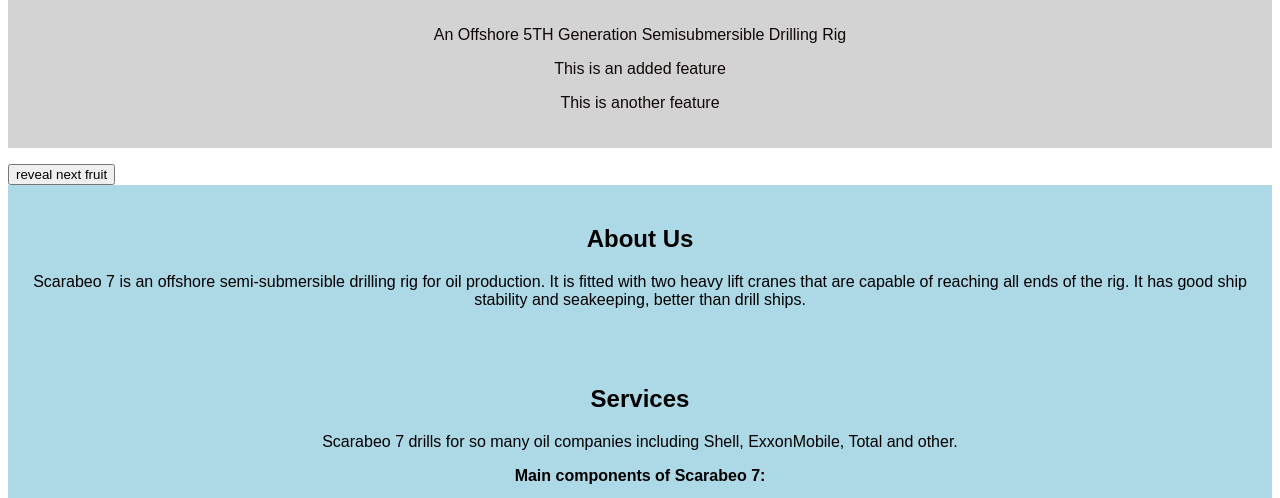
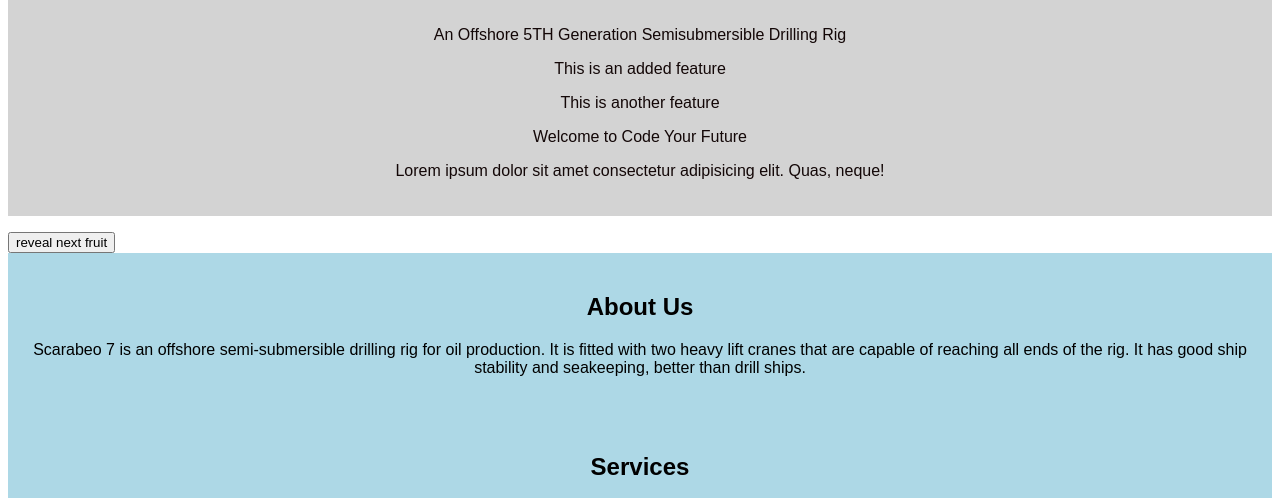
Before and after one commit to scarabeo7/Landing-page, a plain HTML site: page index.html in a window 1280 px wide. Shown: the part 254-752 px from the top of the page. Drawn offline with Linux system fonts and the light colour scheme.

Commit message:
first commit

```diff
--- a/index.html
+++ b/index.html
@@ -19,6 +19,8 @@
         <p>An Offshore 5TH Generation Semisubmersible Drilling Rig</p>
         <p>This is an added feature</p>
         <p>This is another feature</p>
+        <p>Welcome to Code Your Future</p>
+        <p>Lorem ipsum dolor sit amet consectetur adipisicing elit. Quas, neque!</p>
 
         <nav id="nav-bar">
             <a class="nav-link" href="#About">About Us</a> |
```
